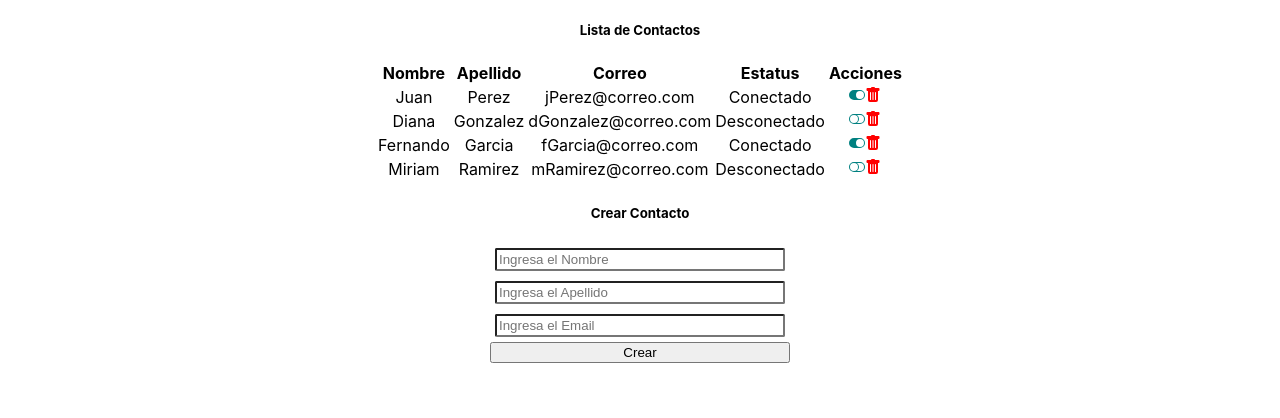
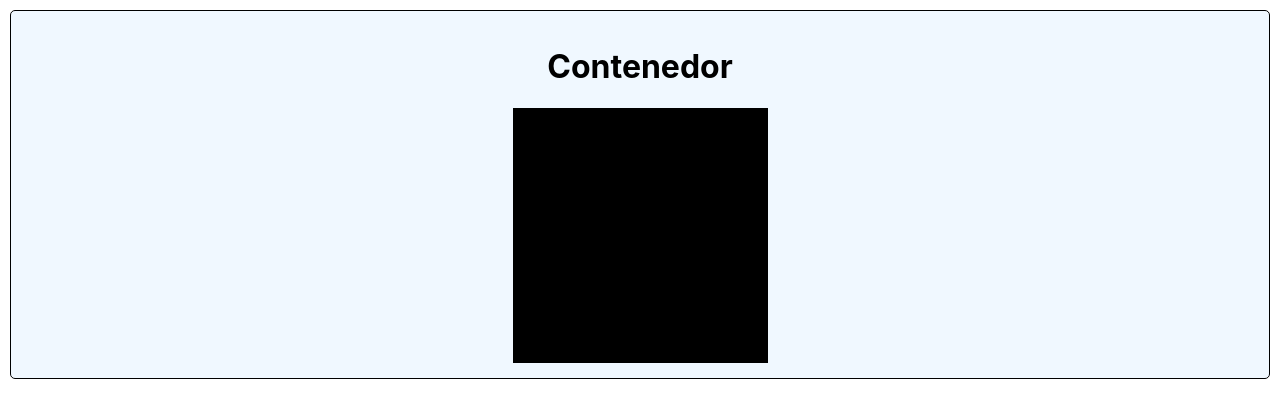
Before and after one commit to miguelramirez912/ob-reactJS-ejercicios, a React (Create React App) app: page / in a window 1280 px wide. Shown: the top 418 px of the page. Built offline with nearby package versions, Linux system fonts and the light colour scheme.

Commit message:
Ejercicios sesiones 10, 11 y 12

```diff
--- a/src/App.js
+++ b/src/App.js
@@ -1,5 +1,5 @@
 import './App.css';
-import ContactList from './components/container/contactList'
+import Container from './components/container/container';
 
 
 function App() {
@@ -7,8 +7,7 @@ function App() {
 
   return (
     <div className="App">
-      <ContactList/>
-
+      <Container/>
     </div>
   );
 }
--- a/src/components/container/contactList.jsx
+++ /dev/null
@@ -1,79 +0,0 @@
-import { useState } from 'react';
-import {Contacto} from '../../models/contacto.class';
-import Contact from '../pure/contact.jsx';
-import ContactForm from '../forms/contactForm';
-
-const ContactList = (props) => {
-
-    const contactoUno = new Contacto('Juan', 'Perez', 'jPerez@correo.com', true);
-    const contactoDos = new Contacto('Diana', 'Gonzalez', 'dGonzalez@correo.com', false);
-    const contactoTres = new Contacto('Fernando', 'Garcia', 'fGarcia@correo.com', true);
-    const contactoCuatro = new Contacto('Miriam', 'Ramirez', 'mRamirez@correo.com', false);
-
-    const [contactos, setContactos] = useState([contactoUno, contactoDos, contactoTres, contactoCuatro]);
-
-    function removeContact(contact) {
-        let index = contactos.indexOf(contact);
-        let tempContacts = [...contactos];
-        tempContacts.splice(index, 1);
-        setContactos(tempContacts);
-    }
-
-    function setConected(contact) {
-        let index = contactos.indexOf(contact);
-        let tempContacts = [...contactos];
-        tempContacts[index].conectado = !tempContacts[index].conectado;
-        setContactos(tempContacts);
-    }
-
-    function createContact(contact) {
-        let tempContacts = [...contactos];
-        tempContacts.push(contact);
-        setContactos(tempContacts);
-    }
-
-
-    return (
-        <div>
-           <div className="col-12">
-               <div className="card">
-                   <div className="card-header p-3">
-                       <h5>Lista de Contactos</h5>
-                   </div>
-                   <div className="card-body" style={{position: 'relative', height: 'auto'}}>
-                      <table>
-                        <thead>
-                            <tr>
-                                <th>Nombre</th>
-                                <th>Apellido</th>
-                                <th>Correo</th>
-                                <th>Estatus</th>
-                                <th>Acciones</th>
-                            </tr>
-                        </thead>
-                        <tbody>
-                            {contactos.map((contacto, index) => {
-                                return(
-                                    <Contact
-                                    key={index}
-                                    contacto={contacto}
-                                    remove={removeContact}
-                                    isConected={setConected}
-                                    />
-                                )
-                            })}
-                        </tbody>
-                      </table>
-
-                   </div>
-                    <ContactForm addContact={createContact} />
-               </div>
-           </div>
-
-        </div>
-    )
-
-
-}
-
-export default ContactList;
--- /dev/null
+++ b/src/components/container/container.jsx
@@ -0,0 +1,55 @@
+import { useRef, useState } from "react";
+import Cuadrado from "../pure/cuadrado";
+
+
+const Container = () => {
+
+    const [colors, setColors] = useState([0, 0, 0])
+
+    let estilos = {
+        width: '255px',
+        height: '255px',
+        backgroundColor: `rgb(${colors[0]}, ${colors[1]}, ${colors[2]})`
+    }
+
+    let estilosContenedor = {
+        borderRadius: '5px',
+        border: '1px solid black',
+        display: 'flex',
+        justifyContent: 'center',
+        alignItems: 'center',
+        flexDirection: 'column',
+        padding: '15px',
+        margin: '10px',
+        backgroundColor: 'aliceblue'
+    }
+
+    let miIntervalo = useRef(null);
+
+    const cambiarColorF = () => {
+
+            miIntervalo.current = setInterval(() => {
+                setColors([Math.floor(Math.random() * 255), Math.floor(Math.random() * 255), Math.floor(Math.random() * 255)]);
+            }, 1000);
+    }
+
+    const stopCambiarColor = () => {
+        console.log("deteniendo el cambio");
+        clearInterval(miIntervalo.current);
+
+    }
+
+    return(
+        <div
+            style={estilosContenedor}
+            onMouseEnter={cambiarColorF}
+            onMouseOut={stopCambiarColor}
+            onDoubleClick={stopCambiarColor}
+        >
+            <h1>Contenedor</h1>
+            <Cuadrado style={estilos}/>
+        </div>
+    )
+}
+
+export default Container;
--- a/src/components/forms/contactForm.jsx
+++ /dev/null
@@ -1,43 +0,0 @@
-import { useRef } from "react"
-import { Contacto } from "../../models/contacto.class";
-import PropTypes from 'prop-types';
-
-const ContactForm = ({addContact}) => {
-
-    const nombreRef = useRef(null);
-    const apellidoRef = useRef(null);
-    const emailRef = useRef(null);
-
-    function createContact(e) {
-        e.preventDefault();
-        let newContact = new Contacto(
-            nombreRef.current.value,
-            apellidoRef.current.value,
-            emailRef.current.value,
-            false
-        )
-
-        addContact(newContact)
-
-        nombreRef.current.value = '';
-        apellidoRef.current.value = '';
-        emailRef.current.value = '';
-
-    }
-
-    return(
-        <form onSubmit={createContact} id="contact-form">
-            <h5>Crear Contacto</h5>
-            <input style={{}} ref={nombreRef} type="text" placeholder="Ingresa el Nombre" required/>
-            <input ref={apellidoRef} type="text" placeholder="Ingresa el Apellido" required />
-            <input ref={emailRef} type="email" placeholder="Ingresa el Email" required/>
-            <button type="submit">Crear</button>
-        </form>
-    )
-}
-
-ContactForm.propTypes = {
-    addContact: PropTypes.func.isRequired
-}
-
-export default ContactForm;
--- a/src/components/pure/contact.jsx
+++ /dev/null
@@ -1,48 +0,0 @@
-import {Contacto} from '../../models/contacto.class';
-import PropTypes from 'prop-types';
-
-const Contact = ({contacto, remove, isConected}) => {
-
-
-    function isConectedToggle() {
-        if (contacto.conectado) {
-            return(
-                <svg onClick={() => isConected(contacto)} xmlns="http://www.w3.org/2000/svg" width="16" height="16" fill="currentColor" className="bi bi-toggle-on" viewBox="0 0 16 16">
-                    <path d="M5 3a5 5 0 0 0 0 10h6a5 5 0 0 0 0-10H5zm6 9a4 4 0 1 1 0-8 4 4 0 0 1 0 8z"/>
-                </svg>
-            )
-        } else {
-            return(
-                <svg onClick={() => isConected(contacto)} xmlns="http://www.w3.org/2000/svg" width="16" height="16" fill="currentColor" className="bi bi-toggle-off" viewBox="0 0 16 16">
-                    <path d="M11 4a4 4 0 0 1 0 8H8a4.992 4.992 0 0 0 2-4 4.992 4.992 0 0 0-2-4h3zm-6 8a4 4 0 1 1 0-8 4 4 0 0 1 0 8zM0 8a5 5 0 0 0 5 5h6a5 5 0 0 0 0-10H5a5 5 0 0 0-5 5z"/>
-                </svg>
-            )
-        }
-    }
-
-    return(
-        <tr>
-            <td>{contacto.nombre}</td>
-            <td>{contacto.apellido}</td>
-            <td>{contacto.email}</td>
-            <td>{contacto.conectado ? 'Conectado' : 'Desconectado'}</td>
-            <td style={{color: 'teal'}}>
-                {isConectedToggle()}
-                <svg onClick={() => remove(contacto)} style={{color: 'red'}} xmlns="http://www.w3.org/2000/svg" width="16" height="16" fill="currentColor" className="bi bi-trash-fill" viewBox="0 0 16 16">
-                    <path d="M2.5 1a1 1 0 0 0-1 1v1a1 1 0 0 0 1 1H3v9a2 2 0 0 0 2 2h6a2 2 0 0 0 2-2V4h.5a1 1 0 0 0 1-1V2a1 1 0 0 0-1-1H10a1 1 0 0 0-1-1H7a1 1 0 0 0-1 1H2.5zm3 4a.5.5 0 0 1 .5.5v7a.5.5 0 0 1-1 0v-7a.5.5 0 0 1 .5-.5zM8 5a.5.5 0 0 1 .5.5v7a.5.5 0 0 1-1 0v-7A.5.5 0 0 1 8 5zm3 .5v7a.5.5 0 0 1-1 0v-7a.5.5 0 0 1 1 0z"/>
-                </svg>
-            </td>
-        </tr>
-    )
-}
-
-Contact.propTypes = {
-    contacto: PropTypes.instanceOf(Contacto),
-    remove: PropTypes.func.isRequired,
-    isConected: PropTypes.func.isRequired,
-
-}
-
-
-
-export default Contact
--- /dev/null
+++ b/src/components/pure/cuadrado.jsx
@@ -0,0 +1,30 @@
+
+
+let estilos = {
+    width: '255px',
+    height: '255px',
+    backgroundColor: ``
+}
+
+
+const Cuadrado = (props) => {
+
+    // let red = 0;
+    // let green = 0;
+    // let blue = 0;
+
+    // let estilos = {
+    //     width: '255px',
+    //     height: '255px',
+    //     backgroundColor: `rgb(${red}, ${green}, ${blue})`
+    // }
+
+
+    return(
+        <div style={props.style}>
+
+        </div>
+    )
+}
+
+export default Cuadrado;
```
